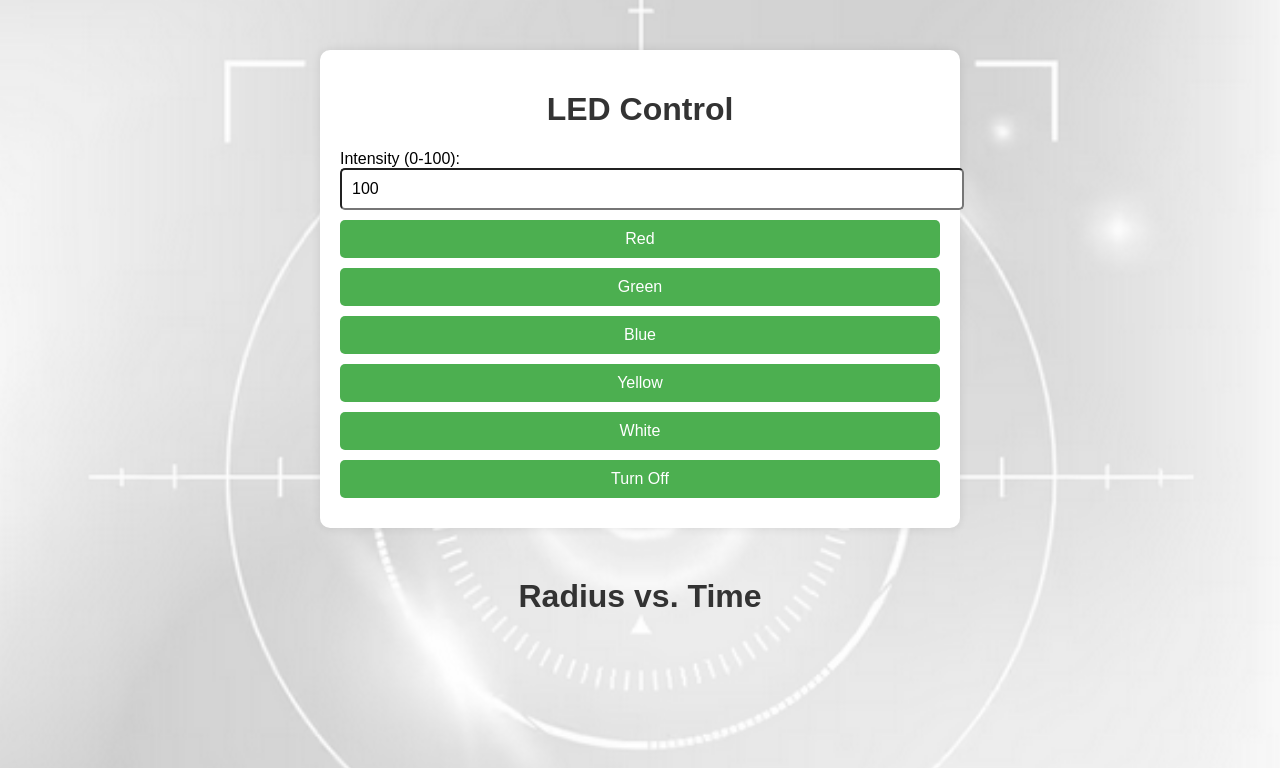
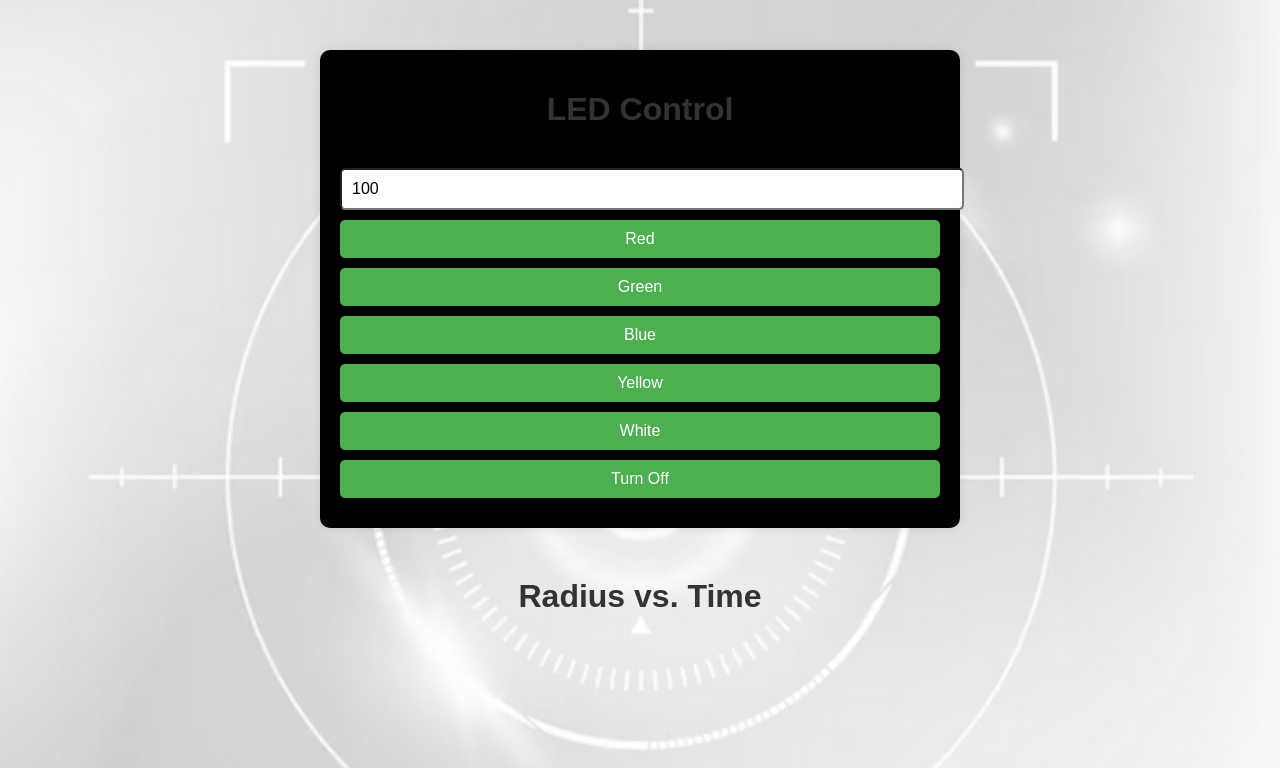
Before and after one commit to sohanrishabhpant/Jimjam, a Flask app: page / in a window 1280 px wide. Shown: the top 768 px of the page. Run offline with Flask 3, Linux system fonts and the light colour scheme.

Commit message:
Update home.html

```diff
--- a/new/templates/home.html
+++ b/new/templates/home.html
@@ -43,7 +43,7 @@
 .container {
             max-width: 600px;
             margin: 50px auto;
-            background-color: #fff;
+            background-color: black;
             padding: 20px;
             border-radius: 10px;
             box-shadow: 0 0 10px rgba(0, 0, 0, 0.1);
```
